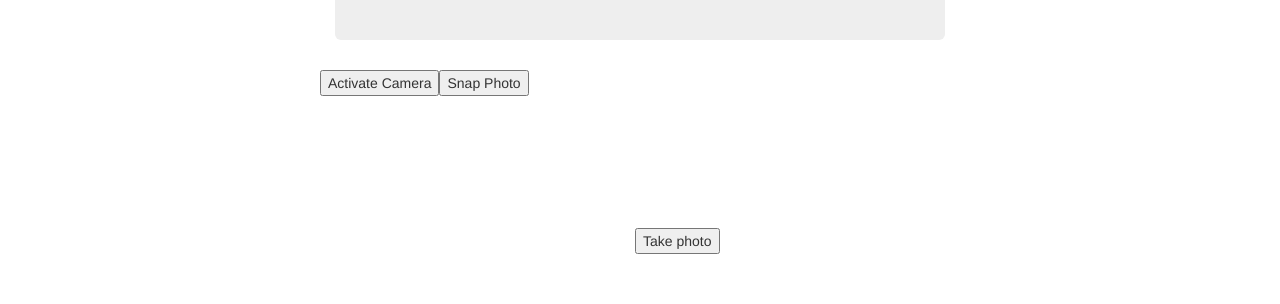
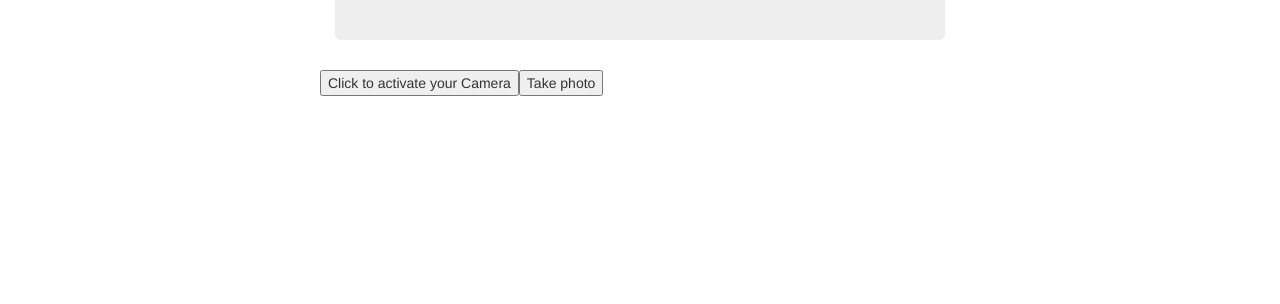
Before and after one commit to reposman33/neuralfront, an Angular app: page /predict in a window 1280 px wide. Shown: the part 430-734 px from the top of the page. Built offline with nearby package versions, Linux system fonts and the light colour scheme.

Commit message:
minor ui changes.

```diff
--- a/src/app/predict/predict.component.html
+++ b/src/app/predict/predict.component.html
@@ -33,12 +33,11 @@
   <div>
 
     <div class="row">
-      <button (click)="activateCamera()">Activate Camera</button>
-      <button id="snap">Snap Photo</button>
+      <button (click)="activateCamera()">Click to activate your Camera</button>
+      <button id="startButton">Take photo</button>
     </div>
     <div class="camera">
-      <video id="video">Video not available</video>
-      <button id="startButton">Take photo</button>
+      <video id="video">This video is not available</video>
     </div>
 
     <canvas id="canvas"></canvas>
```
